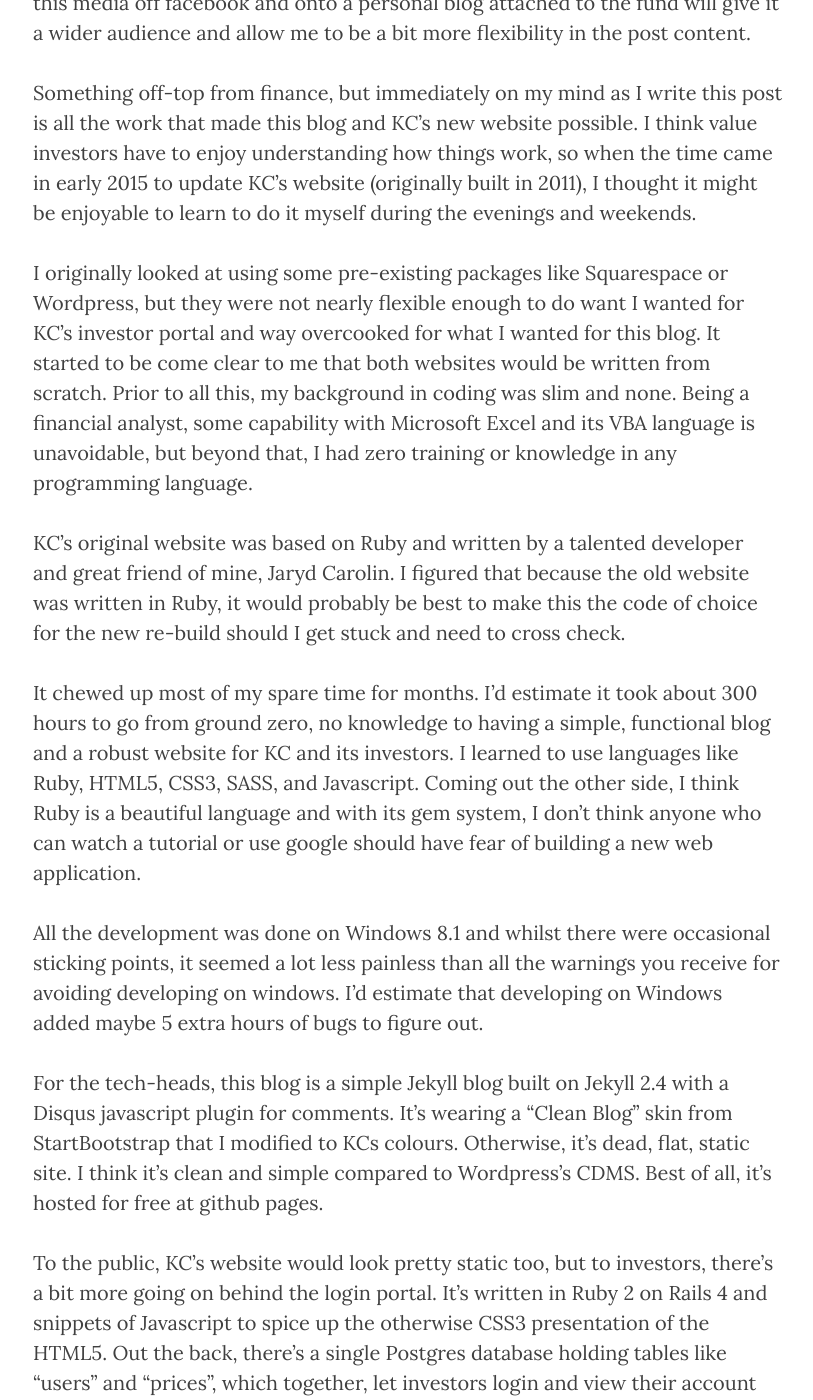
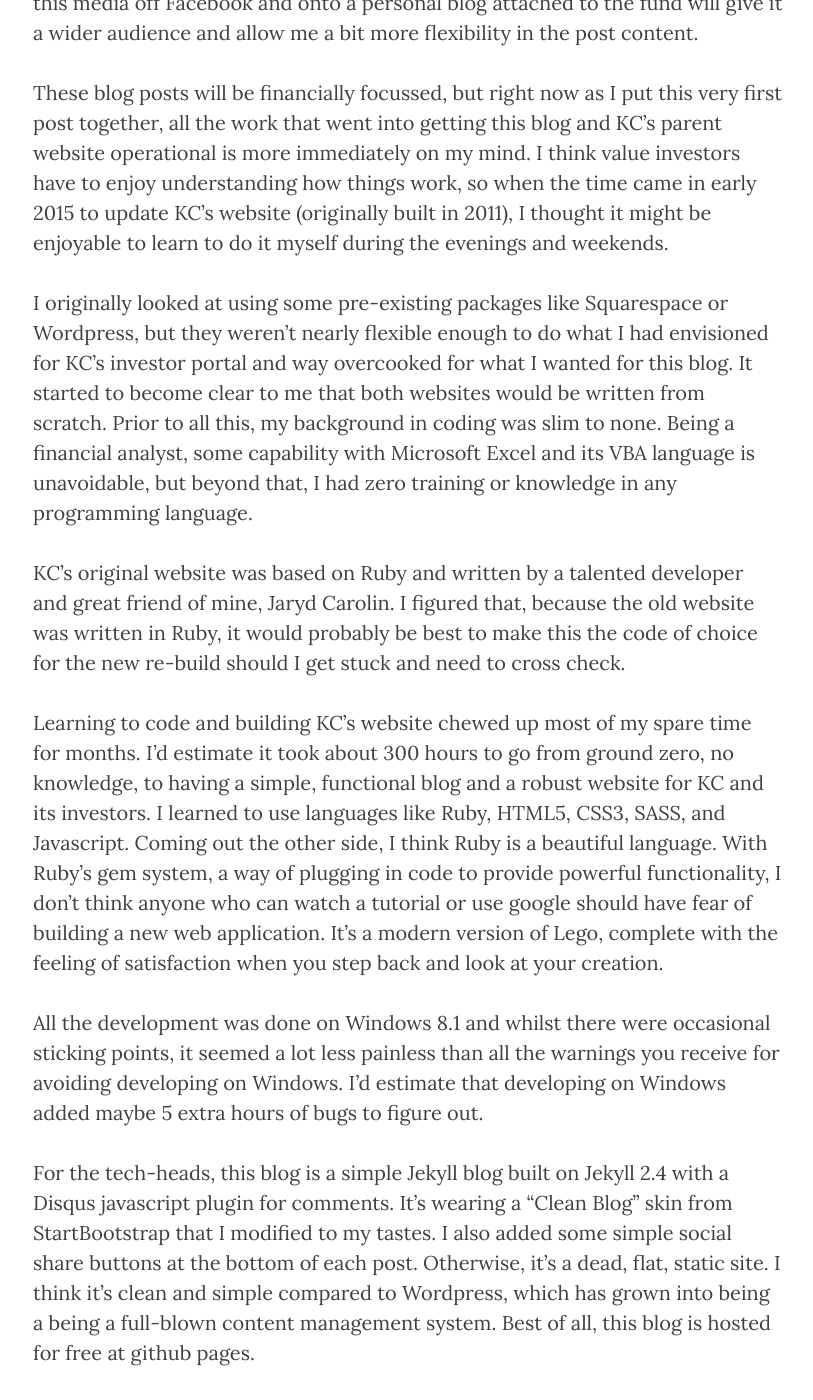
Before and after one commit to Impensa/Impensa.github.io, a Jekyll site: the page built from _posts/2014-06-10-analysis-vs-creativity.markdown, in a window 1280 px wide and 1400 px high, scrolled down 1045 px. Shown: the whole window, without its empty margins (232-1045 px from the left). Built offline with Jekyll 4.4.1, drawn with Linux system fonts in a browser that asks for light colours; nearby versions of some CDN libraries; comment, search, counter and statistics services are not loaded; some of the changed text lies outside the part shown.

Commit message:
second post

```diff
--- a/_posts/2014-06-10-analysis-vs-creativity.markdown
+++ b/_posts/2014-06-10-analysis-vs-creativity.markdown
@@ -6,37 +6,24 @@
 comments: true
 
 ---
-As a financial analyst, we spend our entire time taking things apart and breaking them down into pieces. Building this blog and KC's parent website was an exercise in the exact opposite and a refreshing, creative change at creating something new.
+Financial analysts spend all their time taking things apart and breaking them down into pieces. We don’t create things, we dismantle them. Building this blog and KC's parent website was an exercise in the exact opposite and a refreshing, creative change at creating something new.
 
-This blog will become home to the interesting insights that spawn from day-to-day work managing the investment fund at Kingston Carnegie. The fund is a long-equity, value investment fund. As a value investor, the time spent buying/selling is dwarfed many times by the hours invested into research and analysis. Along the way however, by-products of all the research are (admittedly rarely) insights and views that might appeal to the general public and not just financial analyst.
+This blog will become home to the interesting insights that spawn from day-to-day work managing the investment fund at Kingston Carnegie. The fund is a long-equity, value investment fund. As a value investor, the time spent buying/selling is dwarfed many times by the hours invested into research and analysis. Along the way however, by-products of all the research are (admittedly rarely) insights and views that might appeal to the general public and not just financial analysts.
 
-Historically, when I came across something that I thought might be interesting to others, I made a personal facebook post about it. Whether out of pity for my tragic love of finance, or honest interest, these posts were well received. Shifting this media off facebook and onto a personal blog attached to the fund will give it a wider audience and allow me to be a bit more flexibility in the post content.
+Historically, when I came across something that I thought might be interesting to others, I made a personal Facebook post about it. Whether out of pity for my tragic love of finance, or honest interest, these posts were well received. Shifting this media off Facebook and onto a personal blog attached to the fund will give it a wider audience and allow me a bit more flexibility in the post content.
 
-Something off-top from finance, but immediately on my mind as I write this post is all the work that made this blog and KC's new website possible. I think value investors have to enjoy understanding how things work, so when the time came in early 2015 to update KC's website (originally built in 2011), I thought it might be enjoyable to learn to do it myself during the evenings and weekends.
+These blog posts will be financially focussed, but right now as I put this very first post together, all the work that went into getting this blog and KC’s parent website operational is more immediately on my mind. I think value investors have to enjoy understanding how things work, so when the time came in early 2015 to update KC's website (originally built in 2011), I thought it might be enjoyable to learn to do it myself during the evenings and weekends.
 
-I originally looked at using some pre-existing packages like Squarespace or Wordpress, but they were not nearly flexible enough to do want I wanted for KC's investor portal and way overcooked for what I wanted for this blog. It started to be come clear to me that both websites would be written from scratch. Prior to all this, my background in coding was slim and none. Being a financial analyst, some capability with Microsoft Excel and its VBA language is unavoidable, but beyond that, I had zero training or knowledge in any programming language.
+I originally looked at using some pre-existing packages like Squarespace or Wordpress, but they weren’t nearly flexible enough to do what I had envisioned for KC's investor portal and way overcooked for what I wanted for this blog. It started to become clear to me that both websites would be written from scratch. Prior to all this, my background in coding was slim to none. Being a financial analyst, some capability with Microsoft Excel and its VBA language is unavoidable, but beyond that, I had zero training or knowledge in any programming language.
 
-KC's original website was based on Ruby and written by a talented developer and great friend of mine, Jaryd Carolin. I figured that because the old website was written in Ruby, it would probably be best to make this the code of choice for the new re-build should I get stuck and need to cross check.
+KC's original website was based on Ruby and written by a talented developer and great friend of mine, Jaryd Carolin. I figured that, because the old website was written in Ruby, it would probably be best to make this the code of choice for the new re-build should I get stuck and need to cross check.
 
-It chewed up most of my spare time for months. I'd estimate it took about 300 hours to go from ground zero, no knowledge to having a simple, functional blog and a robust website for KC and its investors. I learned to use languages like Ruby, HTML5, CSS3, SASS, and Javascript. Coming out the other side, I think Ruby is a beautiful language and with its gem system, I don't think anyone who can watch a tutorial or use google should have fear of building a new web application.
+Learning to code and building KC’s website chewed up most of my spare time for months. I'd estimate it took about 300 hours to go from ground zero, no knowledge, to having a simple, functional blog and a robust website for KC and its investors. I learned to use languages like Ruby, HTML5, CSS3, SASS, and Javascript. Coming out the other side, I think Ruby is a beautiful language. With Ruby’s gem system, a way of plugging in code to provide powerful functionality, I don't think anyone who can watch a tutorial or use google should have fear of building a new web application. It’s a modern version of Lego, complete with the feeling of satisfaction when you step back and look at your creation.
 
-All the development was done on Windows 8.1 and whilst there were occasional sticking points, it seemed a lot less painless than all the warnings you receive for avoiding developing on windows. I'd estimate that developing on Windows added maybe 5 extra hours of bugs to figure out.
+All the development was done on Windows 8.1 and whilst there were occasional sticking points, it seemed a lot less painless than all the warnings you receive for avoiding developing on Windows. I'd estimate that developing on Windows added maybe 5 extra hours of bugs to figure out.
 
-For the tech-heads, this blog is a simple Jekyll blog built on Jekyll 2.4 with a Disqus javascript plugin for comments. It’s wearing a “Clean Blog” skin from StartBootstrap that I modified to KCs colours. Otherwise, it's dead, flat, static site. I think it's clean and simple compared to Wordpress's CDMS. Best of all, it's hosted for free at github pages.
+For the tech-heads, this blog is a simple Jekyll blog built on Jekyll 2.4 with a Disqus javascript plugin for comments. It’s wearing a “Clean Blog” skin from StartBootstrap that I modified to my tastes. I also added some simple social share buttons at the bottom of each post. Otherwise, it's a dead, flat, static site. I think it's clean and simple compared to Wordpress, which has grown into being a being a full-blown content management system. Best of all, this blog is hosted for free at github pages.
 
-To the public, KC's website would look pretty static too, but to investors, there's a bit more going on behind the login portal. It's written in Ruby 2 on Rails 4 and snippets of Javascript to spice up the otherwise CSS3 presentation of the HTML5. Out the back, there's a single Postgres database holding tables like "users" and "prices", which together, let investors login and view their account details. Charts are handled by chartkick, a gem for google charts. Authentication and encryption is done with devise. Activeadmin lets me breeze in as a superuser and edit data tables directly, adding price updates and new investors. There's a paperclip gem handling PDF uploads pointing to a dropbox. A Sendgrid mailer handles automatic emails like password resets and Zerigo does all the DNS pointing. The entire thing is hosted at Heroku.
+To the public, KC's website would look pretty static too, but to investors, there's a bit more going on behind the login portal. It's written in Ruby 2 on Rails 4 with snippets of Javascript to spice up the otherwise CSS3 presentation of the HTML5. Out the back, there's a single Postgres database holding tables like "users" and "prices", which together, let investors login and view their account details. Charts are handled by chartkick, a gem for google charts. Authentication and encryption is done with devise. Activeadmin lets me breeze in as a superuser and edit data tables directly, adding price updates and new investors. There's a paperclip gem handling PDF uploads pointing to a dropbox. A Sendgrid mailer handles automatic emails like password resets and Zerigno does all the DNS pointing. The entire thing is hosted at Heroku.
 
-Looking back, building these two sites was a very frivolous use of my time. I wanted to bring KC's public presentation up to a professional level and give investors some more functionality, but I was acutely aware that no amount amount of web coding would increase investor returns. I never let the development invade day-to-day financial work and relegated it to downtime in the evenings and weekends. The whole process was really satisfying and a great creative outlet. It was great to build something and a stark contrast to the work I do breaking things apart everyday as an analyst.
-
-<!---<h2 class="section-heading">The Final Frontier</h2>-->
-
-<!---<a href="#">
-    <img src="{{ site.baseurl }}/img/post-sample-image.jpg" alt="Post Sample Image">
-</a>
-<span class="caption text-muted">To go places and do things that have never been done before – that’s what living is all about.</span> -->
-
-<!---subtitle:   "It's nice to create something for a change."
-
-header-img: "img/BackgroundBuildNew.png"
-
--->
+Looking back, building these two sites was a very frivolous use of my time. I wanted to bring KC's public presentation up to a professional level and give investors some more functionality, but I was acutely aware that no amount of web coding would increase investor returns. I never let the development invade day-to-day financial work and relegated it to downtime in the evenings and weekends. The whole process was really satisfying and a great creative outlet. It was fantastic to build something and a stark contrast to the work I do breaking things apart everyday as an analyst.
```
Also changed, not shown: _posts/2015-07-01-increasing-profits-not-always-good.markdown (+16 -16 lines).
